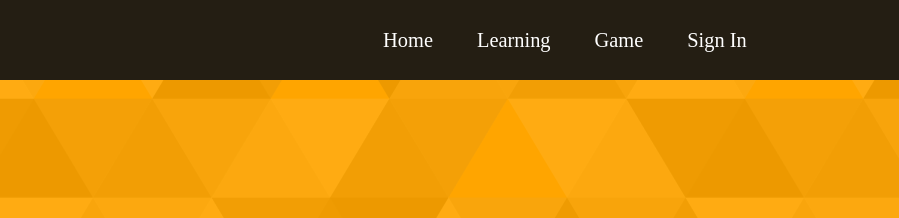
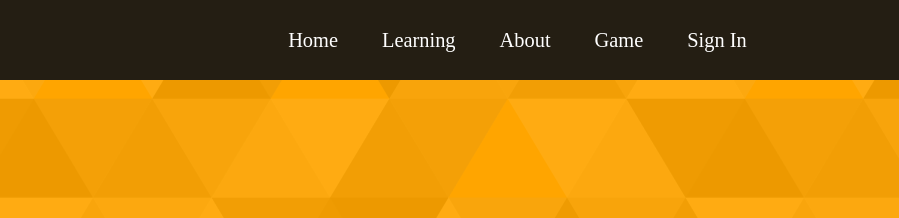
Before and after one commit to 2201gh-capstone-banana/2201gh-capstone, a React app: page / in a window 1280 px wide. Shown: the top 218 px of the page, 381-1280 px from the left. Built offline with nearby package versions, Linux system fonts and the light colour scheme; no server answers; what fingerpose would draw is missing.

Commit message:
feat(client): Added about component.

```diff
--- a/client/components/Navbar.css
+++ b/client/components/Navbar.css
@@ -43,6 +43,7 @@
 	text-align: center;
 	width: 60vw;
 	justify-content: end;
+	display: flex;
 	margin-right: 2rem;
 }
 
--- a/client/components/Navbar.js
+++ b/client/components/Navbar.js
@@ -34,6 +34,7 @@ function Navbar(props) {
 								Home
 							</Link>
 						</li>
+
 						<li>
 							<Link
 								to="/learning"
@@ -42,6 +43,16 @@ function Navbar(props) {
 								Learning
 							</Link>
 						</li>
+
+						<li>
+							<Link
+								to="/about"
+								className="nav-links"
+								onClick={closeMobileMenu}>
+								About
+							</Link>
+						</li>
+
 						<li>
 							<Link
 								to="/main"
```
Lines whose indentation alone changed are shown as unchanged.
